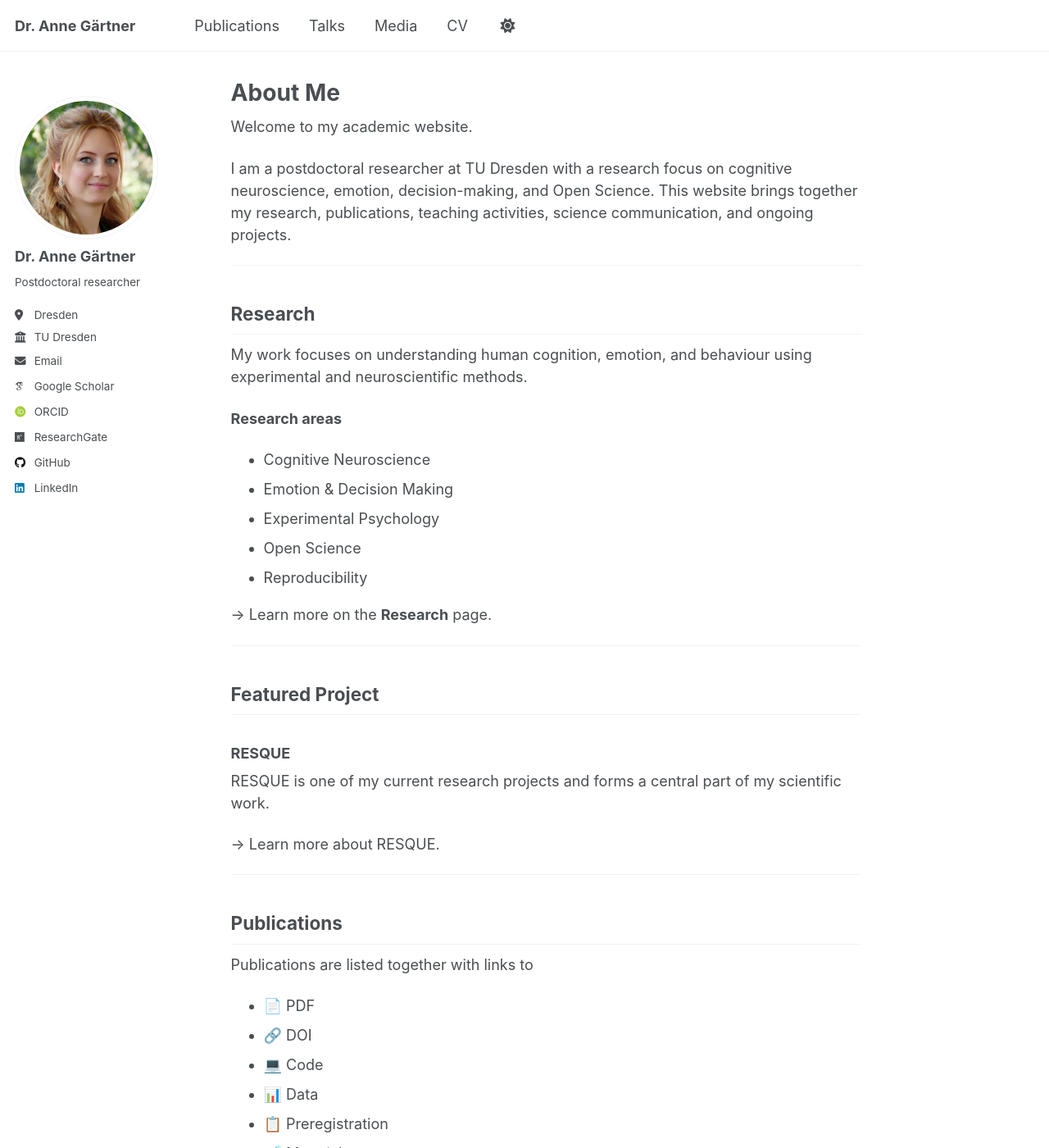
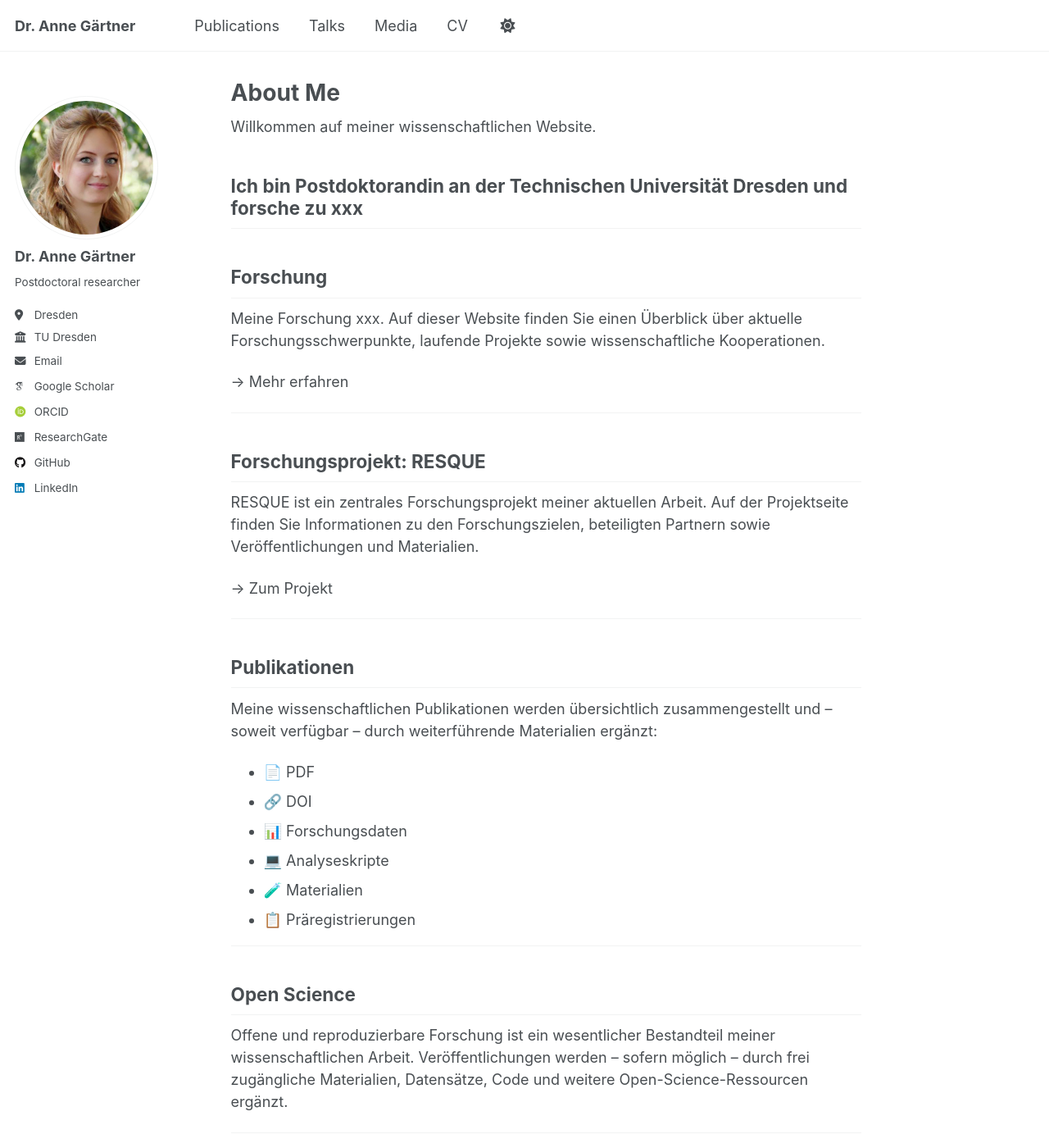
Before and after one commit to angaertner/angaertner.github.io, a Jekyll site: the page built from _pages/about.md, in a window 1280 px wide and 1400 px high. Shown: the whole window at 82% size. Built offline with Jekyll 4.4.1, drawn with Linux system fonts in a browser that asks for light colours; some web fonts are replaced; a script that is not in the unit is left out; some of the changed text lies outside the part shown.

Commit message:
Update about.md

```diff
--- a/_pages/about.md
+++ b/_pages/about.md
@@ -7,95 +7,70 @@ redirect_from:
   - /about.html
 ---
 
-Welcome to my academic website.
+Willkommen auf meiner wissenschaftlichen Website.
 
-I am a postdoctoral researcher at TU Dresden with a research focus on cognitive neuroscience, emotion, decision-making, and Open Science. This website brings together my research, publications, teaching activities, science communication, and ongoing projects.
+Ich bin Postdoktorandin an der Technischen Universität Dresden und forsche zu xxx
+---
+
+## Forschung
+
+Meine Forschung xxx. Auf dieser Website finden Sie einen Überblick über aktuelle Forschungsschwerpunkte, laufende Projekte sowie wissenschaftliche Kooperationen.
+
+→ Mehr erfahren
 
 ---
 
-## Research
+## Forschungsprojekt: RESQUE
 
-My work focuses on understanding human cognition, emotion, and behaviour using experimental and neuroscientific methods.
+RESQUE ist ein zentrales Forschungsprojekt meiner aktuellen Arbeit. Auf der Projektseite finden Sie Informationen zu den Forschungszielen, beteiligten Partnern sowie Veröffentlichungen und Materialien.
 
-**Research areas**
-
-- Cognitive Neuroscience
-- Emotion & Decision Making
-- Experimental Psychology
-- Open Science
-- Reproducibility
-
-→ Learn more on the **Research** page.
+→ Zum Projekt
 
 ---
 
-## Featured Project
+## Publikationen
 
-### RESQUE
-
-RESQUE is one of my current research projects and forms a central part of my scientific work.
-
-→ Learn more about RESQUE.
-
----
-
-## Publications
-
-Publications are listed together with links to
+Meine wissenschaftlichen Publikationen werden übersichtlich zusammengestellt und – soweit verfügbar – durch weiterführende Materialien ergänzt:
 
 - 📄 PDF
 - 🔗 DOI
-- 💻 Code
-- 📊 Data
-- 📋 Preregistration
-- 🧪 Materials
-
-where available.
+- 📊 Forschungsdaten
+- 💻 Analyseskripte
+- 🧪 Materialien
+- 📋 Präregistrierungen
 
 ---
 
 ## Open Science
 
-I strongly support transparent and reproducible research.
-
-Whenever possible, publications include links to
-
-- Open Data
-- Open Materials
-- Analysis Code
-- Preregistrations
-- OSF resources
+Offene und reproduzierbare Forschung ist ein wesentlicher Bestandteil meiner wissenschaftlichen Arbeit. Veröffentlichungen werden – sofern möglich – durch frei zugängliche Materialien, Datensätze, Code und weitere Open-Science-Ressourcen ergänzt.
 
 ---
 
-## Teaching
+## Lehre
 
-Information on courses, supervision and teaching activities can be found on the Teaching page.
+Informationen zu Lehrveranstaltungen, Abschlussarbeiten und meinem Verständnis universitärer Lehre finden Sie auf der entsprechenden Seite.
 
 ---
 
-## Talks & Conferences
+## Vorträge & Konferenzen
 
-Conference presentations, invited talks and workshops are collected in one place and updated regularly.
+Eine Übersicht über eingeladene Vorträge, Konferenzbeiträge, Workshops und wissenschaftliche Präsentationen wird fortlaufend ergänzt.
 
 ---
 
-## Media
+## Medien
 
-This website also documents science communication activities including
-
-- newspaper articles
-- interviews
-- podcasts
-- YouTube videos
-- public outreach
+Hier finden Sie Presseberichte, Interviews, Beiträge zur Wissenschaftskommunikation sowie ausgewählte Videoformate.
 
 ---
 
-## Short CV
+## Kurzlebenslauf
 
-A short academic CV including education, positions, awards and selected achievements is available on the CV page.
+Ein kompakter akademischer Lebenslauf informiert über meinen wissenschaftlichen Werdegang, bisherige Positionen, Auszeichnungen und ausgewählte Qualifikationen.
 
 ---
 
+Diese Website wird kontinuierlich erweitert und dokumentiert meine wissenschaftlichen Aktivitäten, Projekte und Veröffentlichungen.
+
 Thank you for visiting my website.
```
